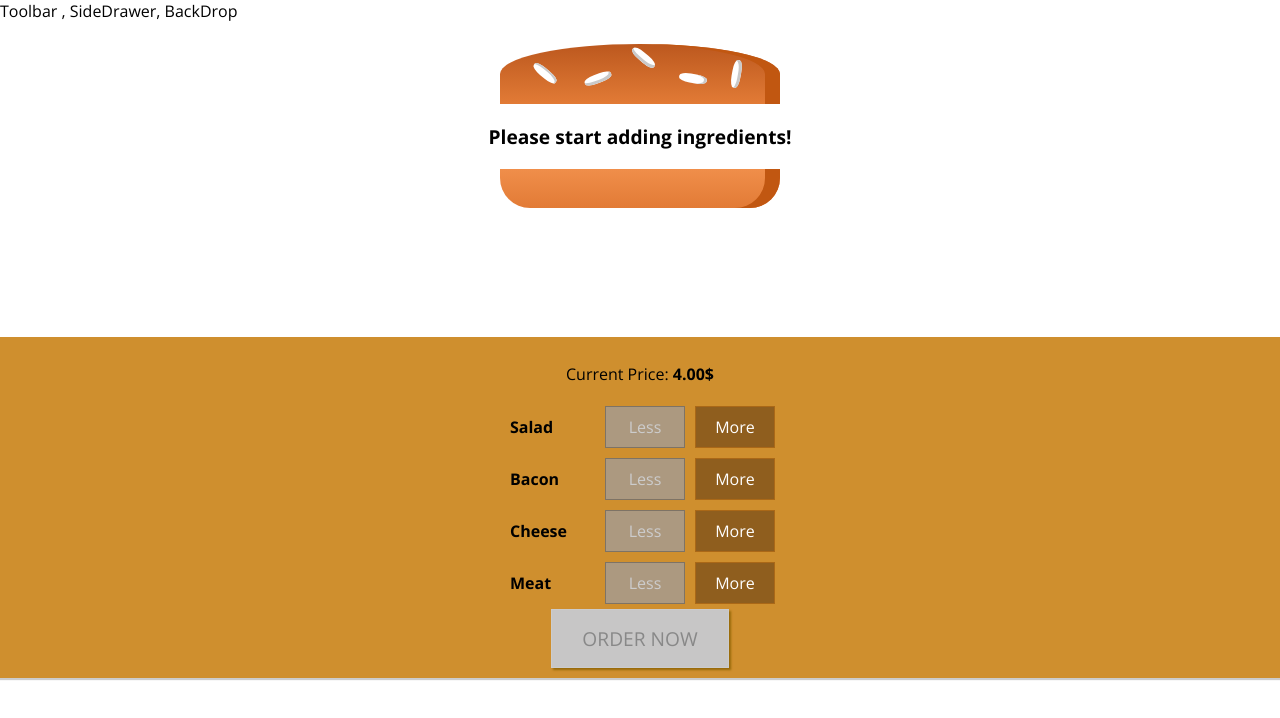
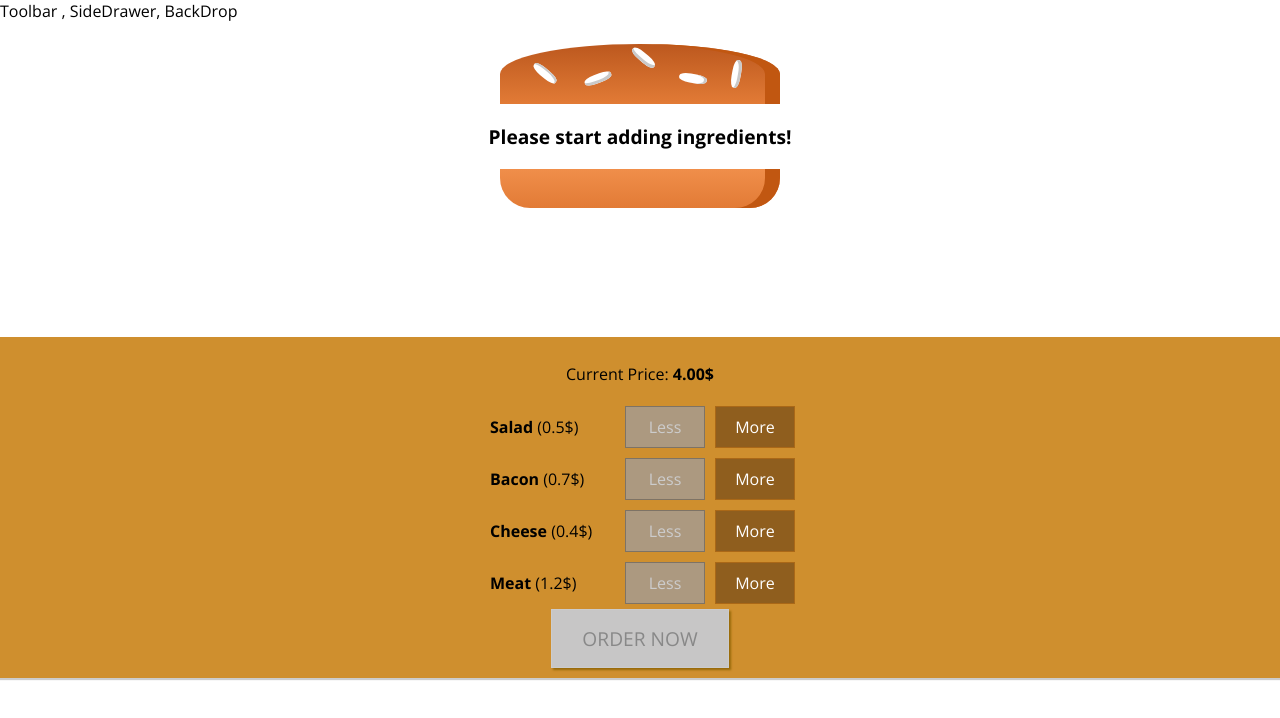
Before and after one commit to zavin27/Burger-Builder, a React app: page / in a window 1280 px wide. Shown: the top 718 px of the page. Built offline with nearby package versions, Linux system fonts and the light colour scheme.

Commit message:
added Ingredient Prices

```diff
--- a/src/components/Burger/BuildControls/BuildControl/BuildControl.css
+++ b/src/components/Burger/BuildControls/BuildControl/BuildControl.css
@@ -31,8 +31,7 @@
 
 .Label {
     padding: 10px;
-    font-weight: bold;
-    width: 80px;
+    width: 120px;
 }
 
 .BuildControl .Less {
--- a/src/components/Burger/BuildControls/BuildControl/BuildControl.js
+++ b/src/components/Burger/BuildControls/BuildControl/BuildControl.js
@@ -3,7 +3,7 @@ import classes from './BuildControl.css';
 
 const buildControl = (props) => (
   <div className={classes.BuildControl}>
-    <div className={classes.Label}>{props.label}</div>
+    <div className={classes.Label}><strong>{props.label}</strong> ({props.price}$)</div>
     <button
       className={classes.Less}
       onClick={props.removed}
--- a/src/components/Burger/BuildControls/BuildControls.js
+++ b/src/components/Burger/BuildControls/BuildControls.js
@@ -19,6 +19,7 @@ const buildControls = (props) => (
       <BuildControl
         key={ctrl.label}
         label={ctrl.label}
+        price={props.ingredientPrice[ctrl.type]}
         added={() => props.ingredientAdded(ctrl.type)}
         removed={() => props.ingredientRemoved(ctrl.type)}
         disabled={props.disabled[ctrl.type]}
--- a/src/containers/BurgerBuilder/BurgerBuilder.js
+++ b/src/containers/BurgerBuilder/BurgerBuilder.js
@@ -154,6 +154,7 @@ class BurgerBuilder extends Component {
         <BuildControls
           ingredientAdded={this.addIngredientHandler}
           ingredientRemoved={this.removeIngredientHandler}
+          ingredientPrice={INGREDIENT_PRICES}
           disabled={disabledInfo}
           price={this.state.totalPrice}
           purchasable={this.state.purchasable}
```
Also changed, not shown: 1 other file (tests, documents, lock files or other folders).
